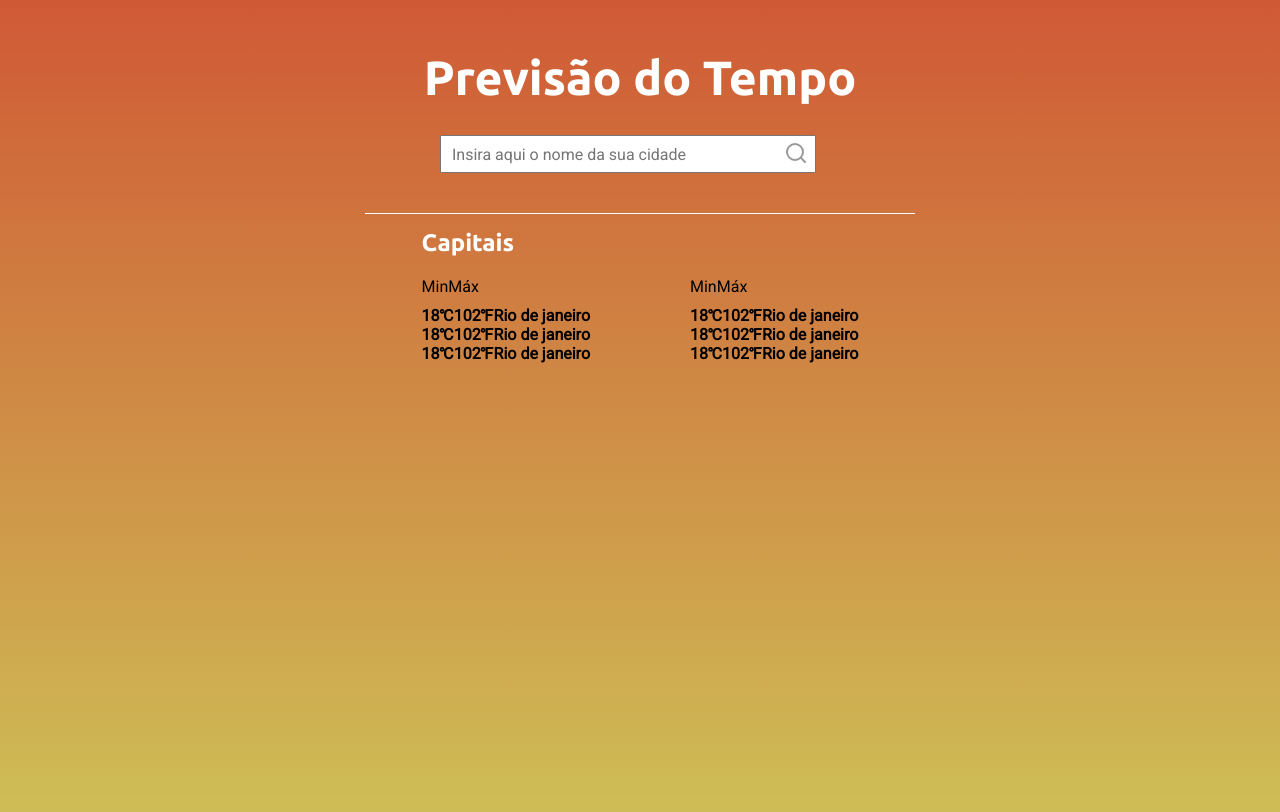
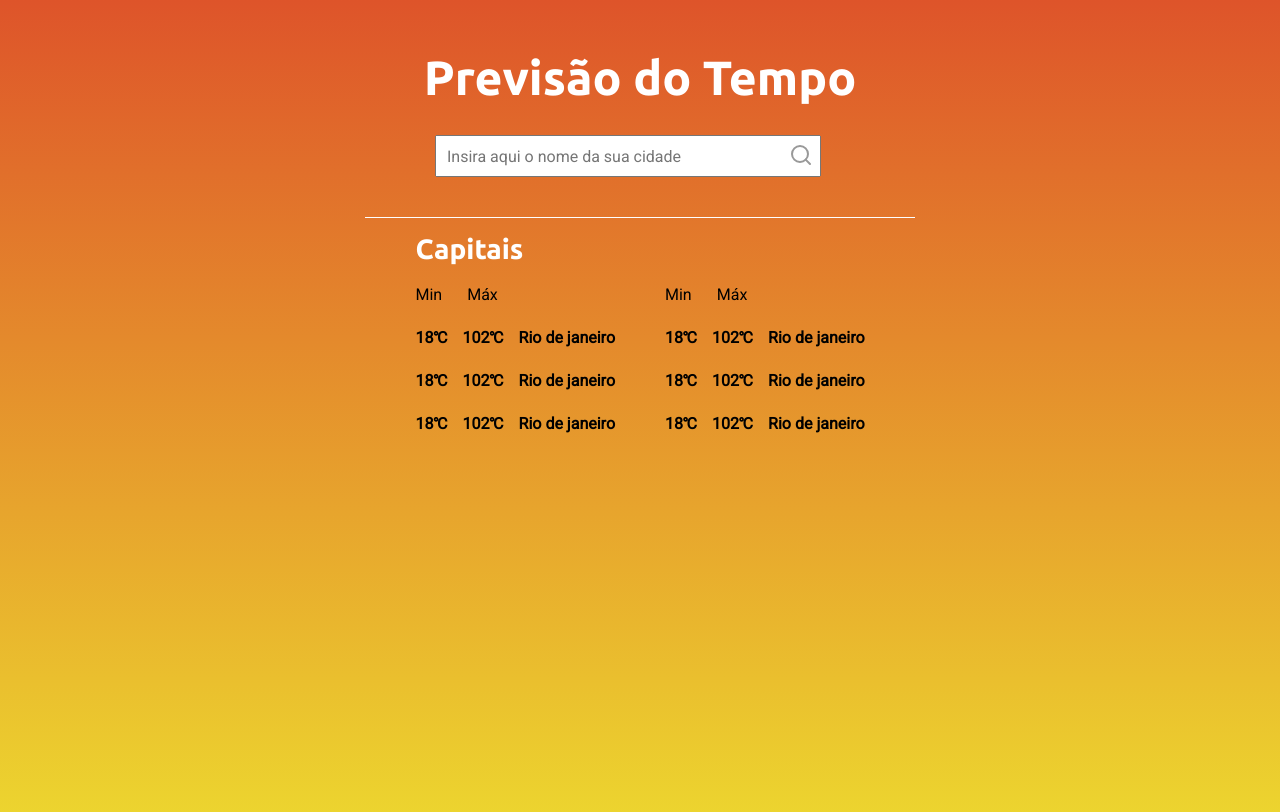
Before and after one commit to lcassiol/reactjs-weather, a React (Create React App) app: page / in a window 1280 px wide. Shown: the top 812 px of the page. Built offline with nearby package versions, Linux system fonts and the light colour scheme.

Commit message:
Add styled-components

```diff
--- a/package.json
+++ b/package.json
@@ -22,6 +22,7 @@
     "react-dom": "^16.13.1",
     "react-icons": "^3.10.0",
     "react-scripts": "3.4.1",
+    "styled-components": "^5.1.1",
     "typescript": "~3.7.2"
   },
   "scripts": {
@@ -43,6 +44,7 @@
     ]
   },
   "devDependencies": {
+    "@types/styled-components": "^5.1.0",
     "eslint": "6.6.0",
     "eslint-config-prettier": "^6.11.0",
     "eslint-import-resolver-typescript": "^2.0.0",
--- a/src/App.css
+++ b/src/App.css
@@ -12,7 +12,7 @@
 
 body {
   height: 100vh;
-  background: linear-gradient(to top, #cec257, #d05935);
+  background: linear-gradient(to top, #edda2f, #de542a);
   -webkit-font-smoothing: antialiased;
 }
 
--- a/src/pages/Home/index.tsx
+++ b/src/pages/Home/index.tsx
@@ -2,7 +2,14 @@ import React, { useState, useEffect, useCallback } from 'react';
 import { FiSearch } from 'react-icons/fi';
 import weatherAPI from '../../services/weatherApi';
 
-import './styles.css';
+import {
+  Container,
+  Title,
+  Form,
+  Row,
+  DefaultCities,
+  CapitalTitles,
+} from './styles';
 
 const Home = () => {
   const [search, setSearch] = useState('');
@@ -56,9 +63,9 @@ const Home = () => {
   }, [loadDefault]);
 
   return (
-    <div className="container">
-      <span className="title">Previsão do Tempo</span>
-      <div className="form">
+    <Container>
+      <Title>Previsão do Tempo</Title>
+      <Form>
         <input
           type="text"
           className="inputCity"
@@ -71,63 +78,67 @@ const Home = () => {
         >
           <FiSearch color="#999" size={24} />
         </button>
-      </div>
-      <span className="row" />
+      </Form>
+      <Row />
       <div>
-        <h2 style={{ marginTop: '15px' }}>Capitais</h2>
-        <div className="defaultCities">
-          <div className="grid">
-            <section style={{ marginBottom: '10px' }}>
+        <CapitalTitles>Capitais</CapitalTitles>
+        <DefaultCities>
+          <div>
+            <section>
               <span>Min</span>
               <span>Máx</span>
               <strong />
             </section>
+            <div>
               <section>
                 <strong>18℃</strong>
-              <strong>102℉</strong>
+                <strong>102℃</strong>
                 <strong>Rio de janeiro</strong>
               </section>
 
               <section>
                 <strong>18℃</strong>
-              <strong>102℉</strong>
+                <strong>102℃</strong>
                 <strong>Rio de janeiro</strong>
               </section>
 
               <section>
                 <strong>18℃</strong>
-              <strong>102℉</strong>
+                <strong>102℃</strong>
                 <strong>Rio de janeiro</strong>
               </section>
             </div>
+          </div>
 
-          <div className="grid" style={{ marginLeft: '100px' }}>
-            <section style={{ marginBottom: '10px' }}>
+          <div>
+            <section>
               <span>Min</span>
               <span>Máx</span>
               <strong />
             </section>
+            <div>
               <section>
                 <strong>18℃</strong>
-              <strong>102℉</strong>
+                <strong>102℃</strong>
                 <strong>Rio de janeiro</strong>
               </section>
 
               <section>
                 <strong>18℃</strong>
-              <strong>102℉</strong>
+                <strong>102℃</strong>
                 <strong>Rio de janeiro</strong>
               </section>
 
               <section>
                 <strong>18℃</strong>
-              <strong>102℉</strong>
+                <strong>102℃</strong>
                 <strong>Rio de janeiro</strong>
               </section>
             </div>
           </div>
+        </DefaultCities>
       </div>
-    </div>
+    </Container>
   );
 };
 
--- a/src/pages/Home/styles.css
+++ /dev/null
@@ -1,46 +0,0 @@
-.container {
-  display: flex;
-  margin-top: 50px;
-  align-items: center;
-  flex-direction: column;
-}
-
-.title {
-  margin-bottom: 30px;
-  color: #fff;
-  font-size: 48px;
-  font-family: 'Ubuntu';
-}
-.form {
-  display: flex;
-  width: 400px;
-  align-items: center;
-}
-
-.inputCity {
-  flex: 1;
-  height: 38px;
-  padding: 10px;
-  font-size: 16px;
-}
-
-.searchButton {
-  position: relative;
-  left: -32px;
-  background: transparent;
-  border: none;
-}
-
-.row {
-  width: 550px;
-  margin-top: 40px;
-  border-top-style: solid;
-  border-top-width: 0.25px;
-  border-top-color: #fff;
-}
-
-.defaultCities {
-  display: flex;
-  flex-direction: row;
-  margin-top: 20px;
-}
--- /dev/null
+++ b/src/pages/Home/styles.ts
@@ -0,0 +1,86 @@
+import styled from 'styled-components';
+
+export const Container = styled.div`
+  display: flex;
+  margin-top: 50px;
+  align-items: center;
+  flex-direction: column;
+`;
+
+export const Title = styled.span`
+  margin-bottom: 30px;
+  color: #fff;
+  font-size: 48px;
+  font-family: 'Ubuntu';
+`;
+
+export const Form = styled.div`
+  display: flex;
+  width: 410px;
+  align-items: center;
+
+  &:focus {
+    box-shadow: none;
+  }
+
+  input {
+    flex: 1;
+    height: 42px;
+    padding: 10px;
+    font-size: 16px;
+  }
+
+  button {
+    position: relative;
+    left: -32px;
+    background: transparent;
+    border: none;
+  }
+`;
+
+export const Row = styled.span`
+  width: 550px;
+  margin-top: 40px;
+  border-top-style: solid;
+  border-top-width: 0.25px;
+  border-top-color: #fff;
+`;
+
+export const DefaultCities = styled.div`
+  display: flex;
+  flex-direction: row;
+  margin-top: 20px;
+  max-width: 500px;
+
+  div + div {
+    margin-left: 50px;
+  }
+
+  div {
+    section {
+      margin-bottom: 10px;
+
+      span + span {
+        margin-left: 25px;
+      }
+
+      strong + strong {
+        margin-left: 15px;
+      }
+    }
+
+    div {
+      section {
+        margin-top: 24px;
+      }
+    }
+  }
+`;
+
+export const CapitalTitles = styled.span`
+  display: flex;
+  margin-top: 15px;
+  color: #fff;
+  font-size: 28px;
+  font-family: 'Ubuntu';
+`;
```
Also changed, not shown: 1 other file (tests, documents, lock files or other folders). Lines whose indentation alone changed are shown as unchanged.
